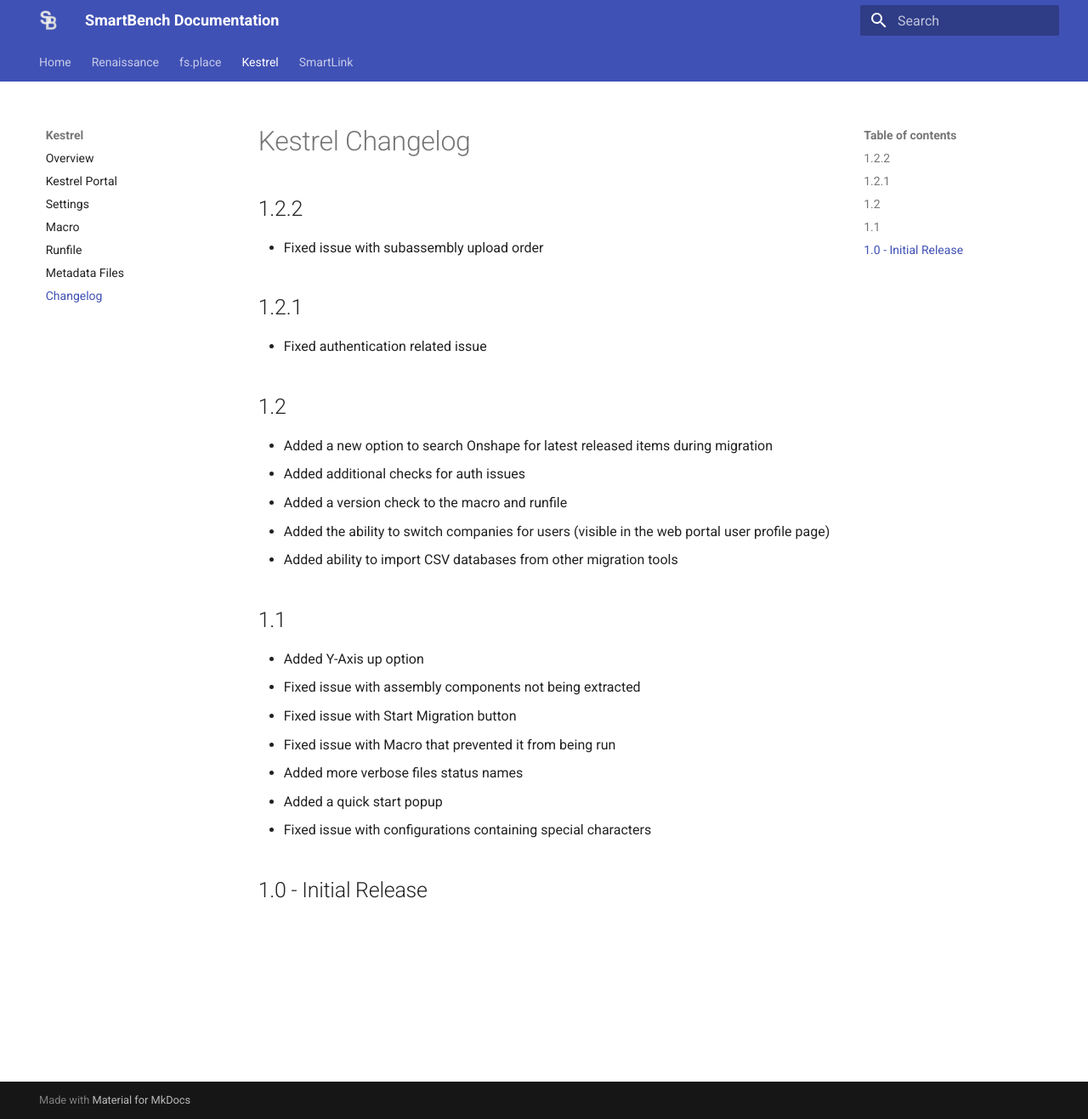
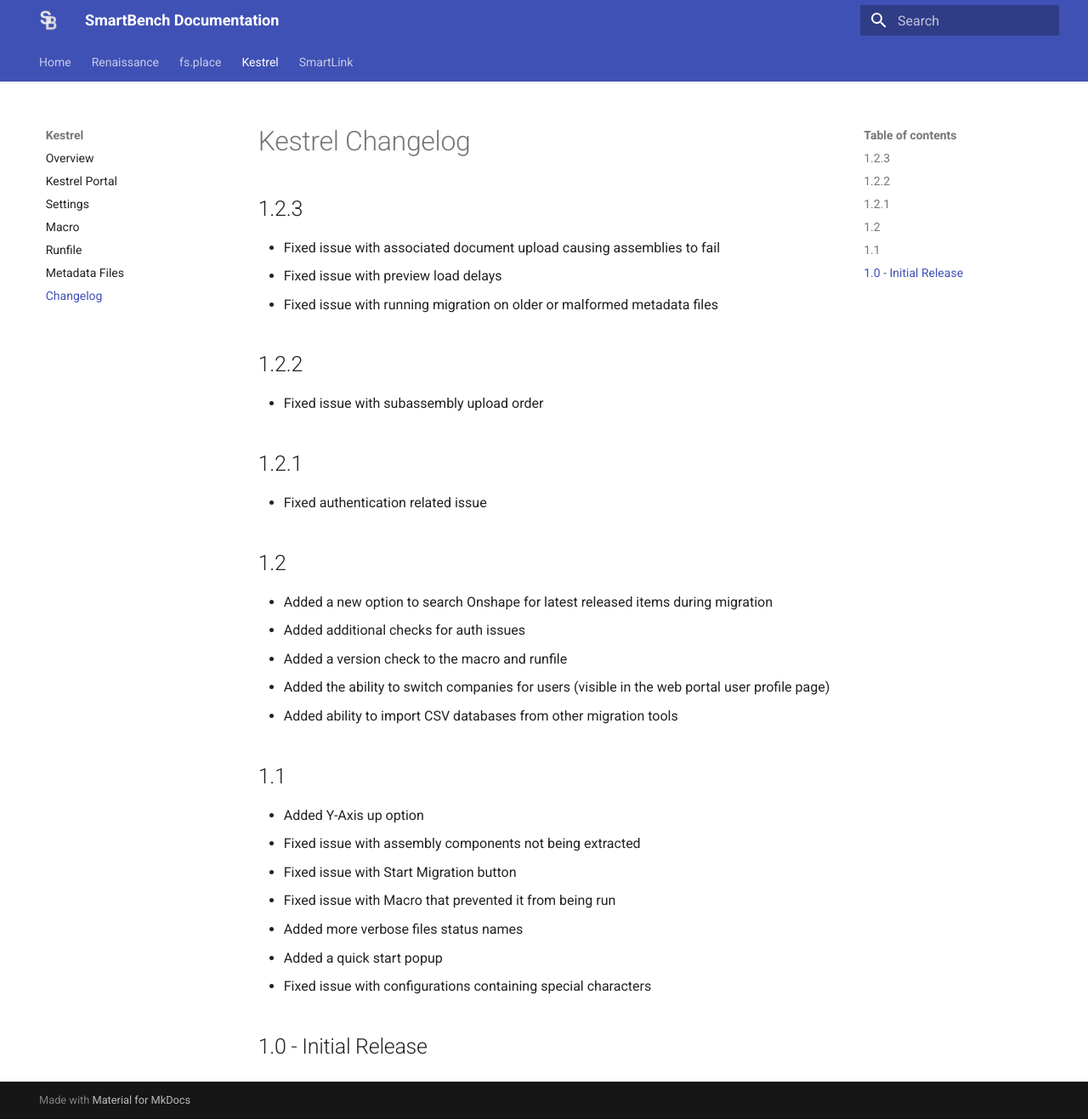
Before and after one commit to SmartBenchSoftware/Documentation, an MkDocs documentation site: the page built from docs/kestrel/changelog.md, in a window 1280 px wide and 1317 px high. Shown: the whole window at 85% size. Built offline with MkDocs 1.6.1 and Material for MkDocs 9.7.7, drawn with Linux system fonts in a browser that asks for light colours.

Commit message:
Update changelog for version 1.2.3 fixes

```diff
--- a/docs/kestrel/changelog.md
+++ b/docs/kestrel/changelog.md
@@ -1,4 +1,9 @@
 # Kestrel Changelog
+
+## 1.2.3
+- Fixed issue with associated document upload causing assemblies to fail
+- Fixed issue with preview load delays
+- Fixed issue with running migration on older or malformed metadata files
 
 ## 1.2.2
 - Fixed issue with subassembly upload order
```
